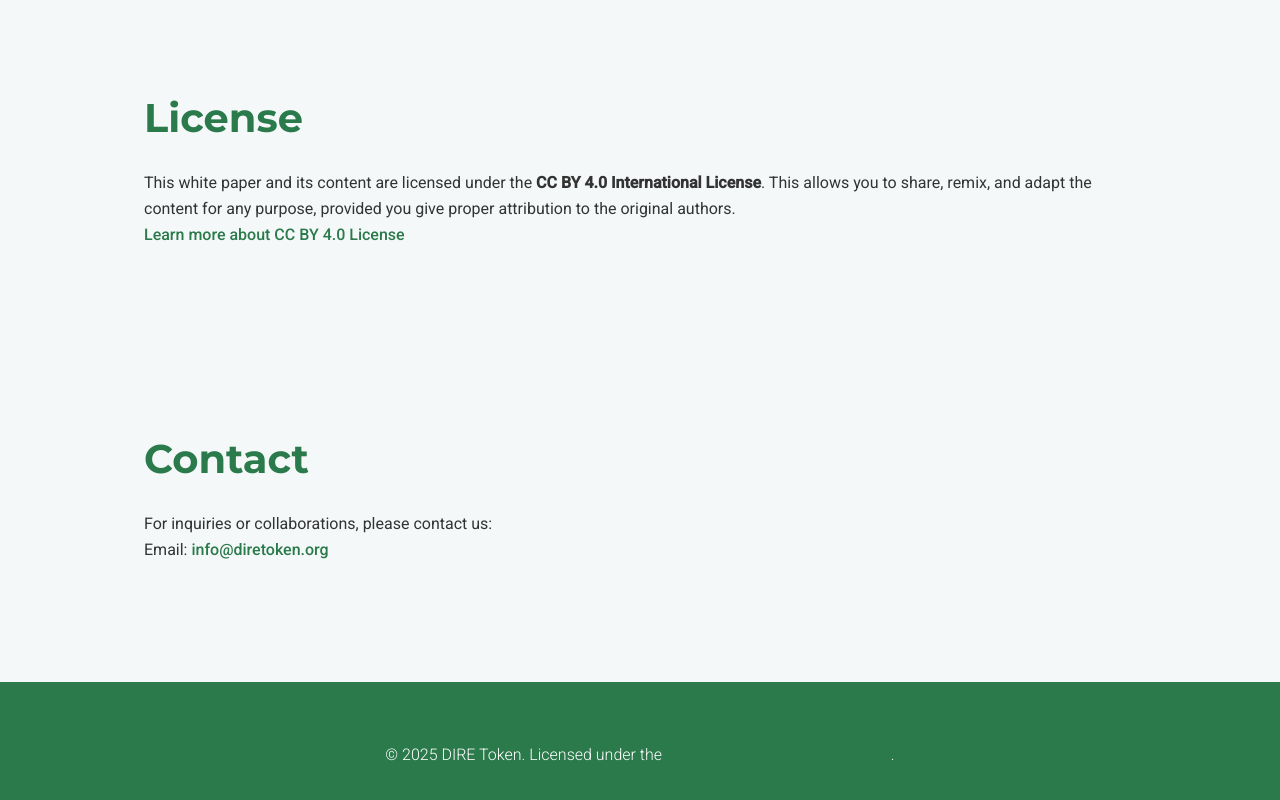
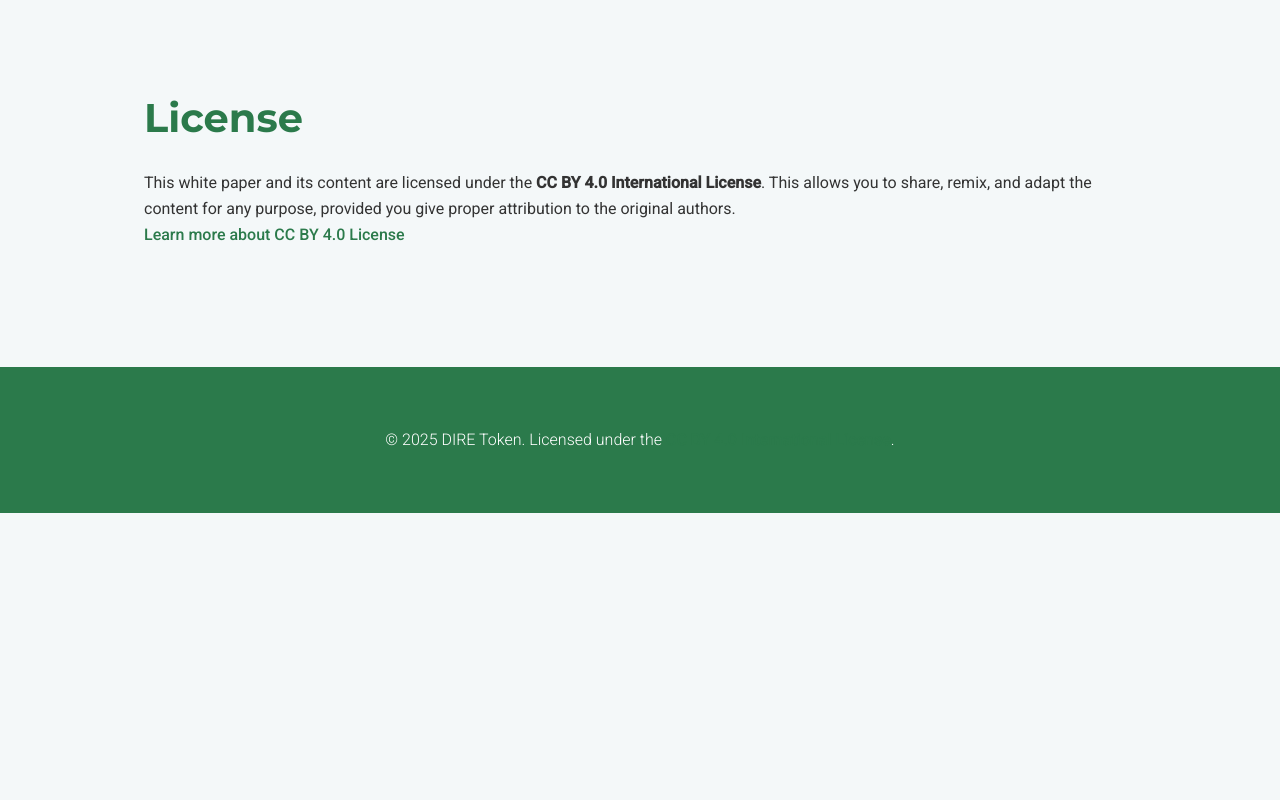
Before and after one commit to DeIndustrial/rev, a plain HTML site: page index.html in a window 1280 px wide. Shown: the part 1115-1915 px from the top of the page. After the commit the page ends 1628 px from the top, so only its background shows below. Drawn offline with Linux system fonts and the light colour scheme.

Commit message:
Update index.html

```diff
--- a/index.html
+++ b/index.html
@@ -54,14 +54,6 @@
                 <p><a href="https://creativecommons.org/licenses/by/4.0/" target="_blank" class="link">Learn more about CC BY 4.0 License</a></p>
             </div>
         </section>
-
-        <section id="contact">
-            <div class="container">
-                <h2>Contact</h2>
-                <p>For inquiries or collaborations, please contact us:</p>
-                <p>Email: <a href="mailto:info@diretoken.org" class="link">info@diretoken.org</a></p>
-            </div>
-        </section>
     </main>
 
     <footer>
```
